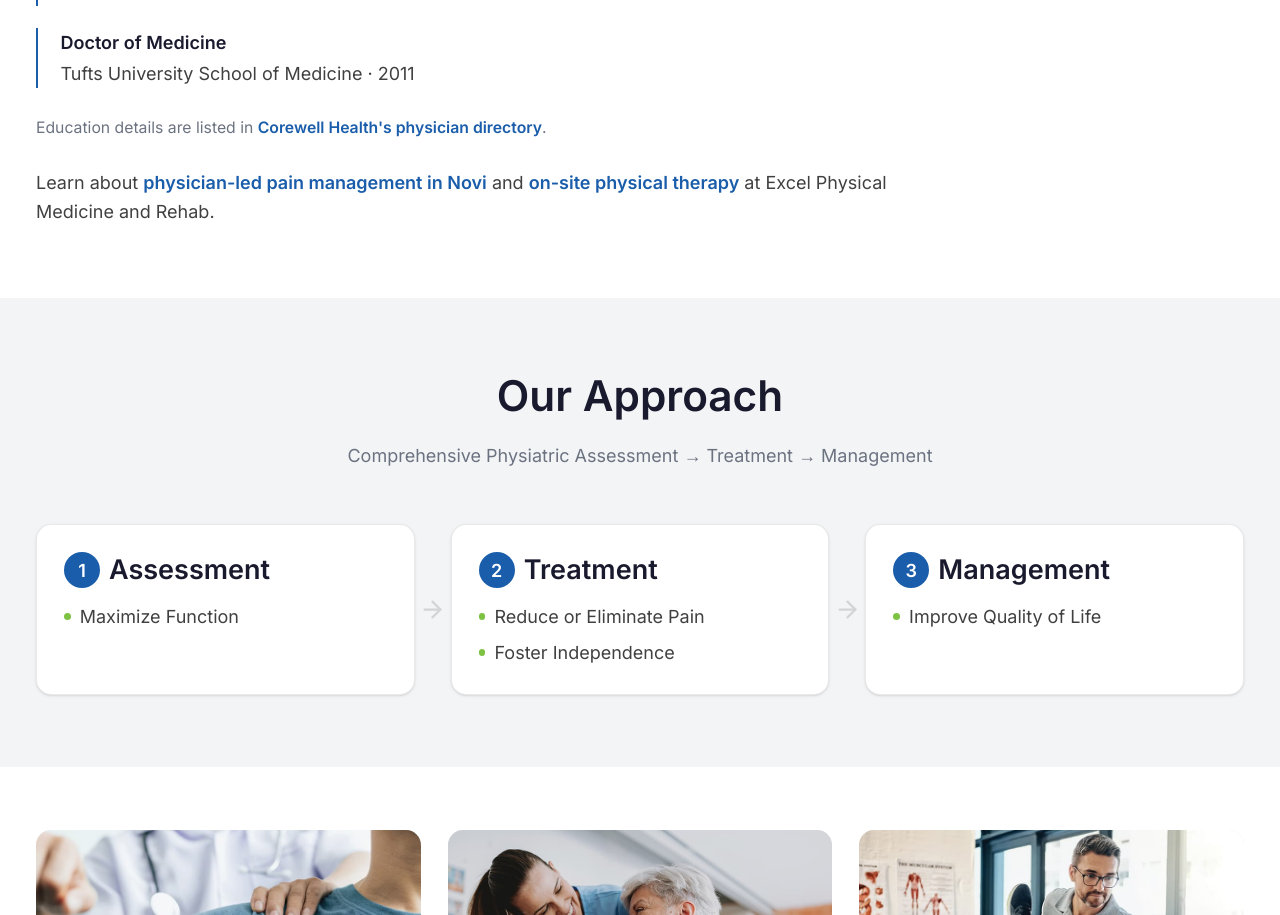
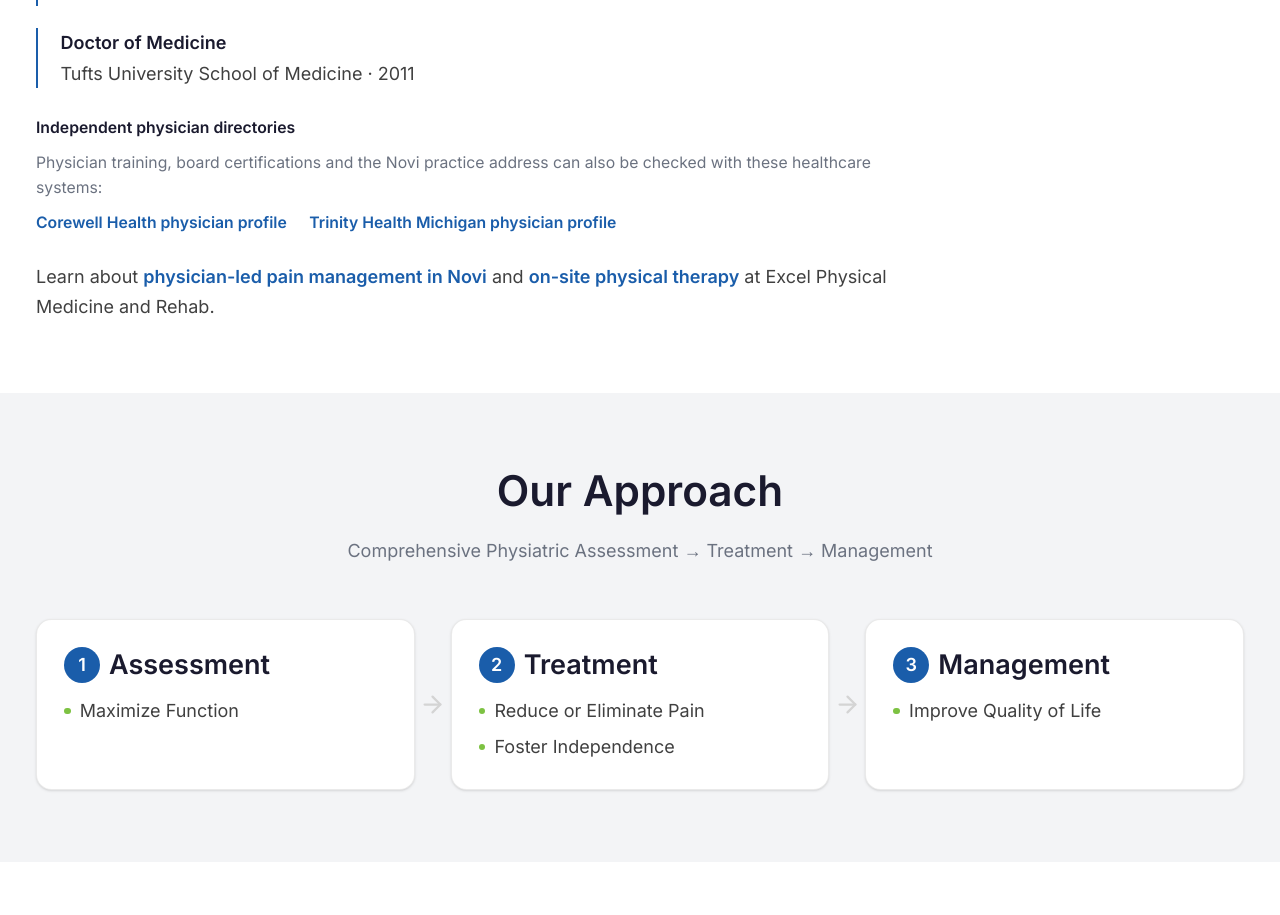
Before and after one commit to tomytomz1/excel-rehab, a Next.js app: page /about in a window 1280 px wide. Shown: the part 1669-2584 px from the top of the page. Built offline with nearby package versions, Linux system fonts and the light colour scheme.

Commit message:
Show independent physician credential and practice-address sources

```diff
--- a/src/app/about/page.tsx
+++ b/src/app/about/page.tsx
@@ -155,16 +155,29 @@ export default function AboutPage() {
                 </div>
               ))}
             </dl>
-            <p className="mt-6 text-sm text-neutral-600 leading-relaxed">
-              Education details are listed in{" "}
-              <a
-                href="https://providers.corewellhealth.org/provider/augustus-p-evangelista/3191872"
-                className="text-brand-blue font-semibold hover:underline"
-              >
-                Corewell Health&apos;s physician directory
-              </a>
-              .
-            </p>
+            <div className="mt-6 text-sm text-neutral-600 leading-relaxed">
+              <p className="font-semibold text-neutral-900 mb-2">
+                Independent physician directories
+              </p>
+              <p className="mb-2">
+                Physician training, board certifications and the Novi practice address
+                can also be checked with these healthcare systems:
+              </p>
+              <ul className="flex flex-wrap gap-x-5 gap-y-2">
+                {DOCTOR.publicDirectoryProfiles.map((profile) => (
+                  <li key={profile.url}>
+                    <a
+                      href={profile.url}
+                      target="_blank"
+                      rel="noopener noreferrer"
+                      className="text-brand-blue font-semibold hover:underline"
+                    >
+                      {profile.label} physician profile
+                    </a>
+                  </li>
+                ))}
+              </ul>
+            </div>
             <p className="mt-6 text-neutral-700 leading-relaxed">
               Learn about{" "}
               <Link href="/pain-management-novi-mi" className="text-brand-blue font-semibold hover:underline">
```
